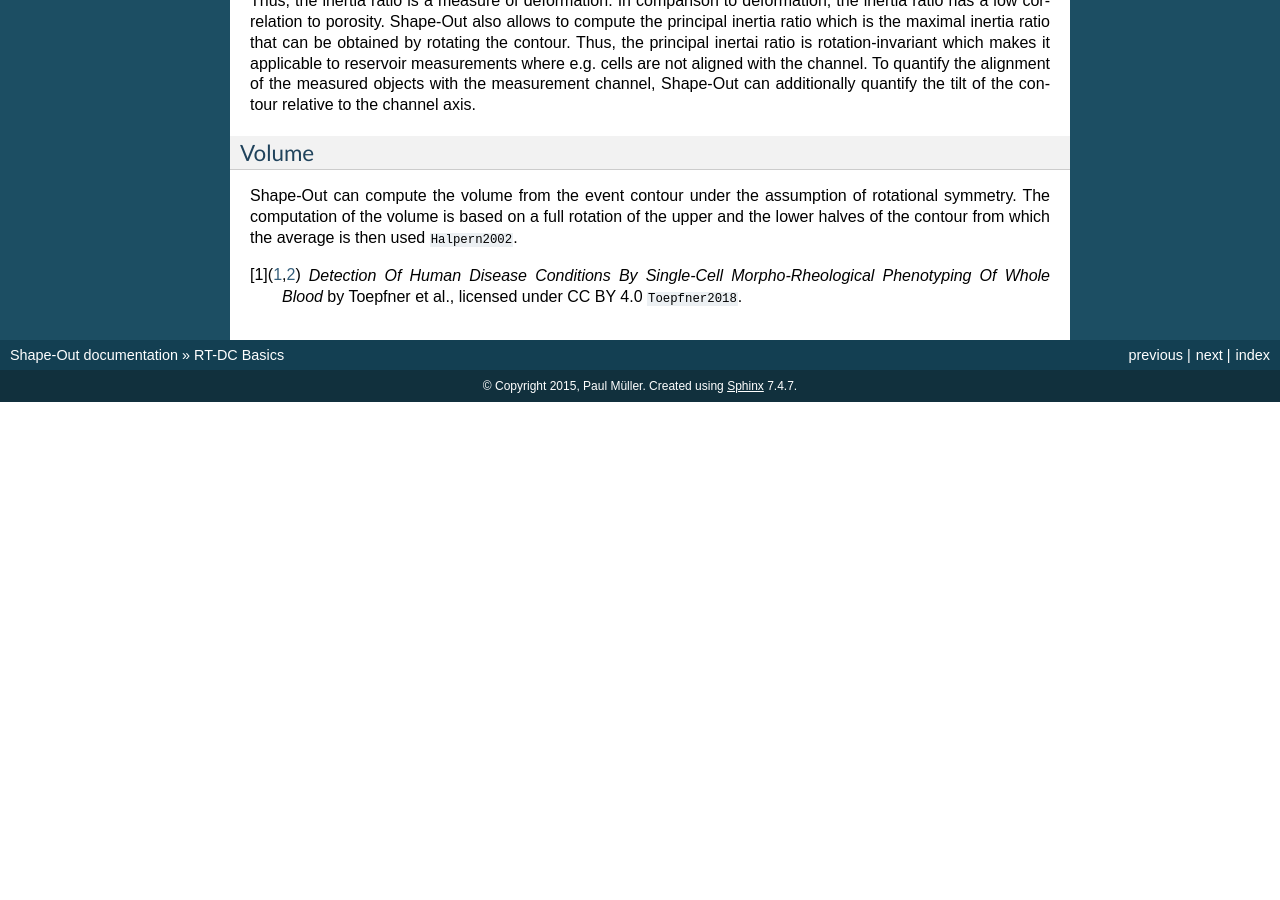
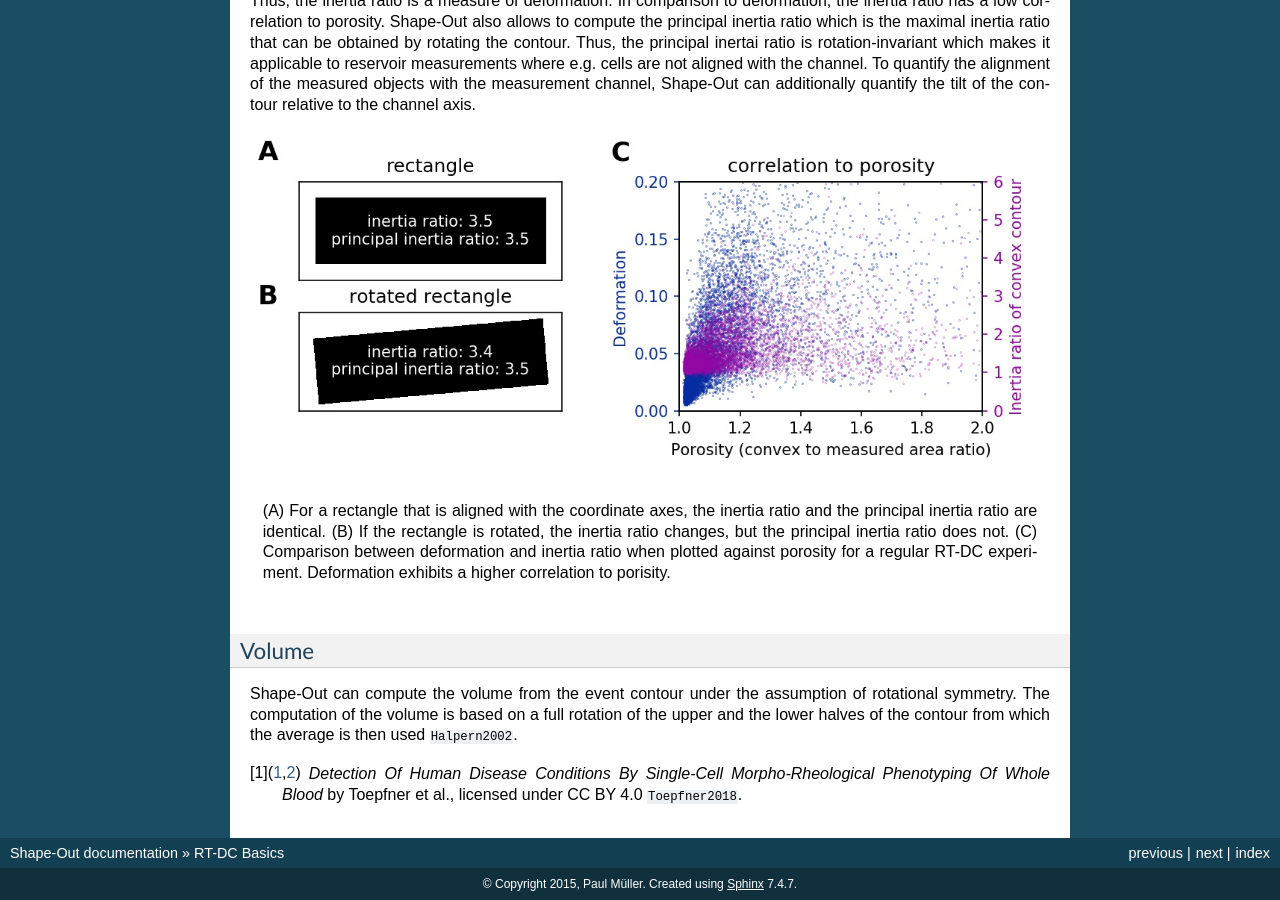
Before and after one commit to ZELLMECHANIK-DRESDEN/ShapeOut, a Sphinx documentation site: the page built from docs/sec_rtdc_basics.rst, in a window 1280 px wide and 900 px high, scrolled down 4444 px. Built offline with Sphinx 7.4.7, drawn with Linux system fonts in a browser that asks for light colours; pages that are not in the unit, such as notebooks, are missing from menus; the version number could not be read and is left out; cross-references to code outside the pages are shown as plain code; before the commit the page ends 4846 px from its top, so only the background shows below that; some of the changed text lies outside the part shown.

Commit message:
docs: add figure for inertia ratio

```diff
--- /dev/null
+++ b/docs/figures/inert_ratio.py
@@ -0,0 +1,92 @@
+import dclab
+from dclab.features import contour, inert_ratio
+import numpy as np
+import matplotlib.pylab as plt
+from scipy.ndimage.interpolation import rotate
+from skimage.draw import polygon
+
+# setup inertia ratio contours
+img1 = np.zeros((300, 800), dtype=bool)
+pol1 = np.array((
+    (50, 50),
+    (50, 750),
+    (250, 750),
+    (250, 50),
+))
+rr, cc = polygon(pol1[:, 0], pol1[:, 1], img1.shape)
+img1[rr, cc] = True
+
+img2 = rotate(np.array(img1, dtype=int), 5, reshape=False)
+img2 = img2 > .5
+
+cont1 = contour.get_contour(img1)
+cont2 = contour.get_contour(img2)
+
+# convert mask to inertia ratio
+# regular inertia ratio
+rir1 = inert_ratio.get_inert_ratio_raw(cont1)
+rir2 = inert_ratio.get_inert_ratio_raw(cont2)
+# principal inertia ratio
+pir1 = inert_ratio.get_inert_ratio_prnc(cont1)
+pir2 = inert_ratio.get_inert_ratio_prnc(cont2)
+
+fig = plt.figure(figsize=(7, 3))
+
+ax1 = plt.subplot(221, title="rectangle")
+ax1.imshow(img1, cmap="gray_r")
+ax1.text(.5, .5,
+         "inertia ratio: {:.1f}\nprincipal inertia ratio: {:.1f}".format(
+             rir1, pir1),
+         transform=ax1.transAxes, color="w", va="center", ha="center")
+
+ax2 = plt.subplot(223, title="rotated rectangle")
+ax2.imshow(img2, cmap="gray_r")
+ax2.text(.5, .5,
+         "inertia ratio: {:.1f}\nprincipal inertia ratio: {:.1f}".format(
+             rir2, pir2),
+         transform=ax2.transAxes, color="w", va="center", ha="center")
+
+
+for ax in [ax1, ax2]:
+    ax.set_yticks([])
+    ax.set_xticks([])
+
+# dataset
+ds = dclab.new_dataset("fluorescence/fluorescence.rtdc")
+
+
+ax3a = plt.subplot(122, title="correlation to porosity")
+ax3a.scatter(ds["area_ratio"], ds["deform"], s=.2,
+             marker=".", color="#072BA3", alpha=1)
+ax3a.tick_params('y', colors='#072BA3')
+ax3a.set_xlabel(dclab.dfn.feature_name2label["area_ratio"])
+ax3a.set_ylabel(dclab.dfn.feature_name2label["deform"], color='#072BA3')
+ax3a.set_xlim(1, 2)
+ax3a.set_ylim(0, .2)
+
+
+ax3b = ax3a.twinx()
+ax3b.scatter(ds["area_ratio"], ds["inert_ratio_cvx"], s=.1,
+             marker=".", color="#9507A3", alpha=1)
+ax3b.tick_params('y', colors='#9507A3')
+ax3b.set_ylabel(dclab.dfn.feature_name2label["inert_ratio_cvx"],
+                color='#9507A3')
+ax3b.set_ylim(0, 6)
+
+
+fig.text(0, 1, "A",
+         fontsize=17,
+         fontweight="bold",
+         va="top", ha="left")
+fig.text(0, .57, "B",
+         fontsize=17,
+         fontweight="bold",
+         va="top", ha="left")
+fig.text(0.45, 1, "C",
+         fontsize=17,
+         fontweight="bold",
+         va="top", ha="left")
+
+plt.tight_layout()
+plt.savefig("inert_ratio.jpg", dpi=150)
+plt.show()
--- a/docs/sec_rtdc_basics.rst
+++ b/docs/sec_rtdc_basics.rst
@@ -170,6 +170,16 @@ To quantify the alignment of the measured objects with the measurement
 channel, Shape-Out can additionally quantify the tilt of the contour
 relative to the channel axis.
 
+.. figure:: figures/inert_ratio.jpg
+
+   (A) For a rectangle that is aligned with the coordinate axes, the
+   inertia ratio and the principal inertia ratio are identical.
+   (B) If the rectangle is rotated, the inertia ratio changes, but the
+   principal inertia ratio does not.
+   (C) Comparison between deformation and inertia ratio when plotted
+   against porosity for a regular RT-DC experiment. Deformation exhibits
+   a higher correlation to porisity.
+
 
 Volume
 ------
```
Also changed, not shown: other parts of docs/sec_rtdc_basics.rst (+2 -2 lines), docs/figures/inert_ratio.jpg (added).
